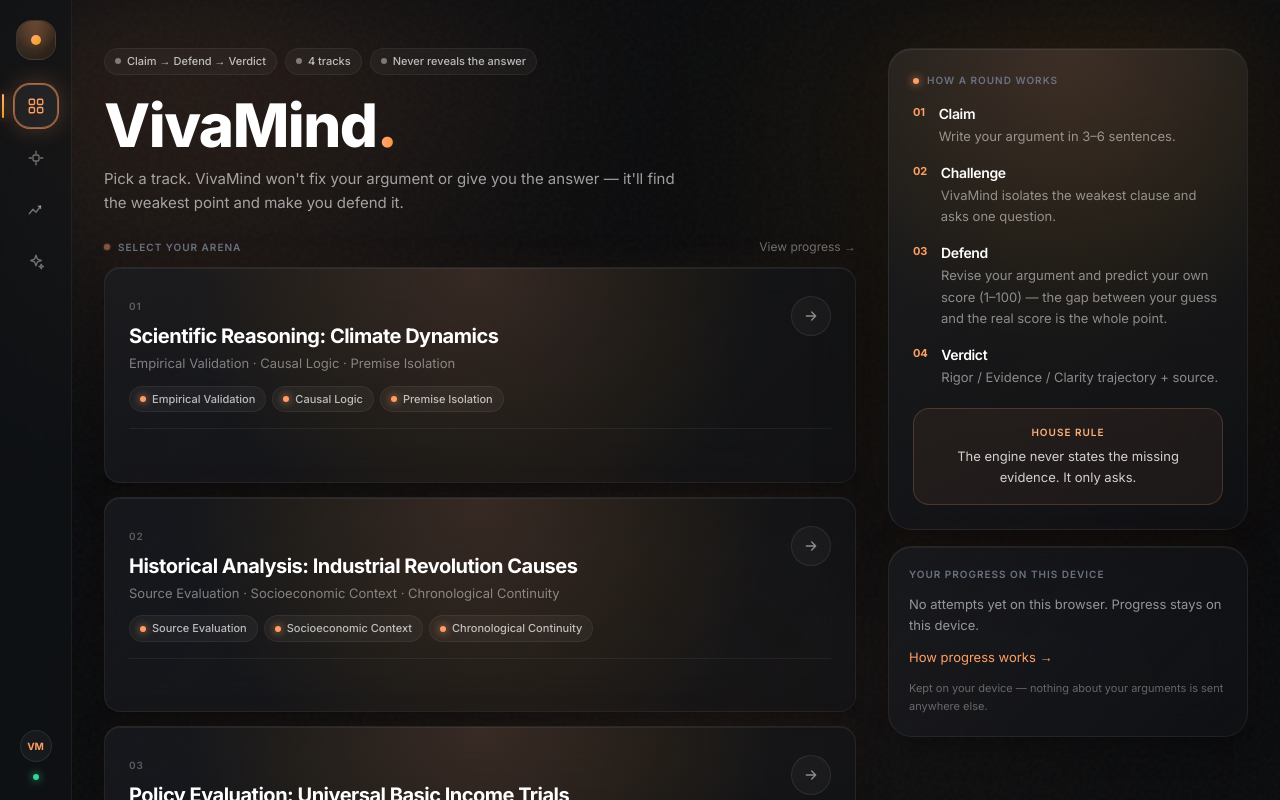
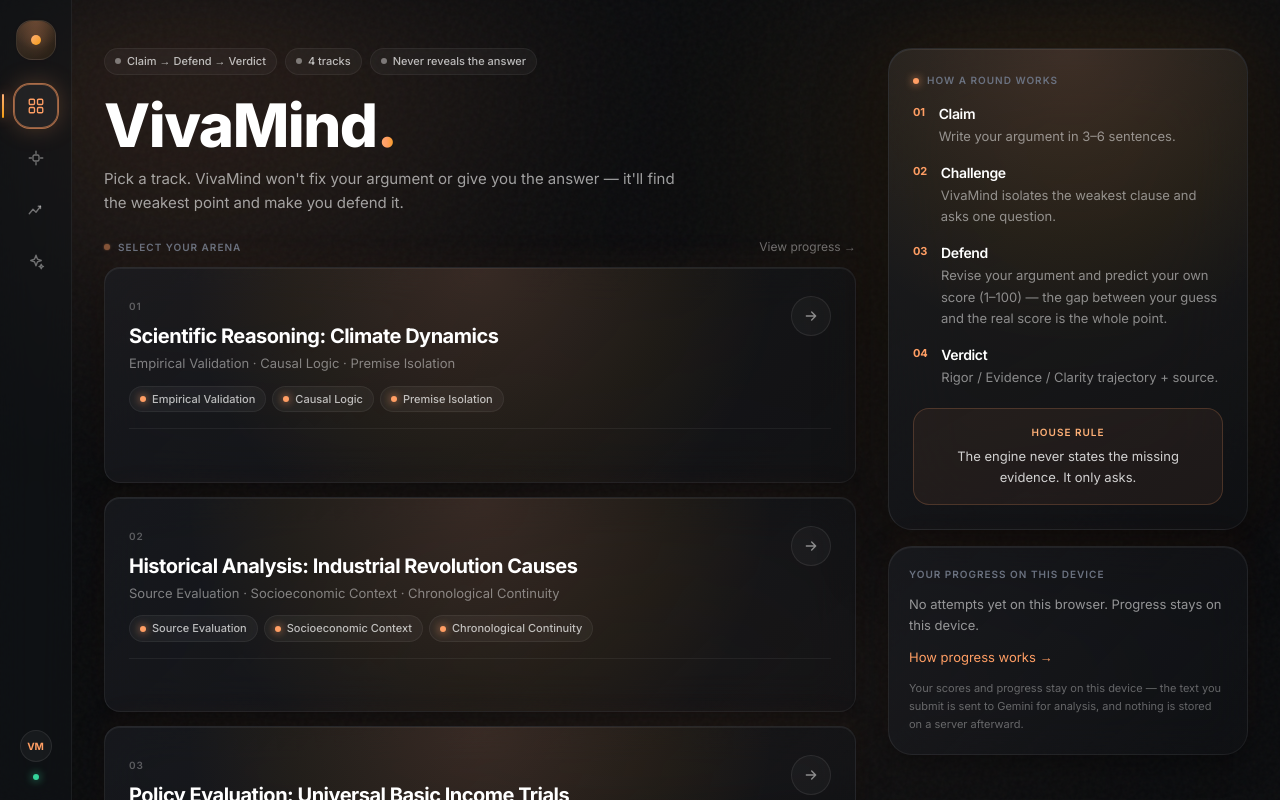
Before and after one commit to kathir-iTech/Prometheus, a Next.js app: page / in a window 1280 px wide. Shown: the top 800 px of the page. Built offline with nearby package versions, Linux system fonts and the light colour scheme.

Commit message:
Fix false privacy claim: argument text is sent to Gemini, only scores/history stay local

```diff
--- a/src/app/page.tsx
+++ b/src/app/page.tsx
@@ -203,7 +203,7 @@
               </div>
             )}
             <p className="mt-3 text-[11px] leading-relaxed text-white/35">
-              Kept on your device — nothing about your arguments is sent anywhere else.
+              Your scores and progress stay on this device — the text you submit is sent to Gemini for analysis, and nothing is stored on a server afterward.
             </p>
           </div>
         </aside>
--- a/src/app/progress/page.tsx
+++ b/src/app/progress/page.tsx
@@ -175,7 +175,7 @@
               })}
             </div>
             <p className="mt-4 border-t border-white/[0.06] pt-3 text-center text-[11px] text-white/35">
-              Kept on your device — nothing about your arguments is sent anywhere else.
+              Your scores and progress stay on this device — the text you submit is sent to Gemini for analysis, and nothing is stored on a server afterward.
             </p>
           </div>
         </aside>
--- a/src/components/PreviewPane.tsx
+++ b/src/components/PreviewPane.tsx
@@ -186,7 +186,7 @@
           <Link href="/progress" className="transition-colors duration-300 ease-expo hover:text-amber-core">
             View progress →
           </Link>
-          <span>Kept on your device — nothing about your arguments is sent anywhere else.</span>
+          <span>Your scores and progress stay on this device — the text you submit is sent to Gemini for analysis, and nothing is stored on a server afterward.</span>
         </div>
       )}
     </aside>
```
Also changed, not shown: 1 other file (tests, documents, lock files or other folders).
